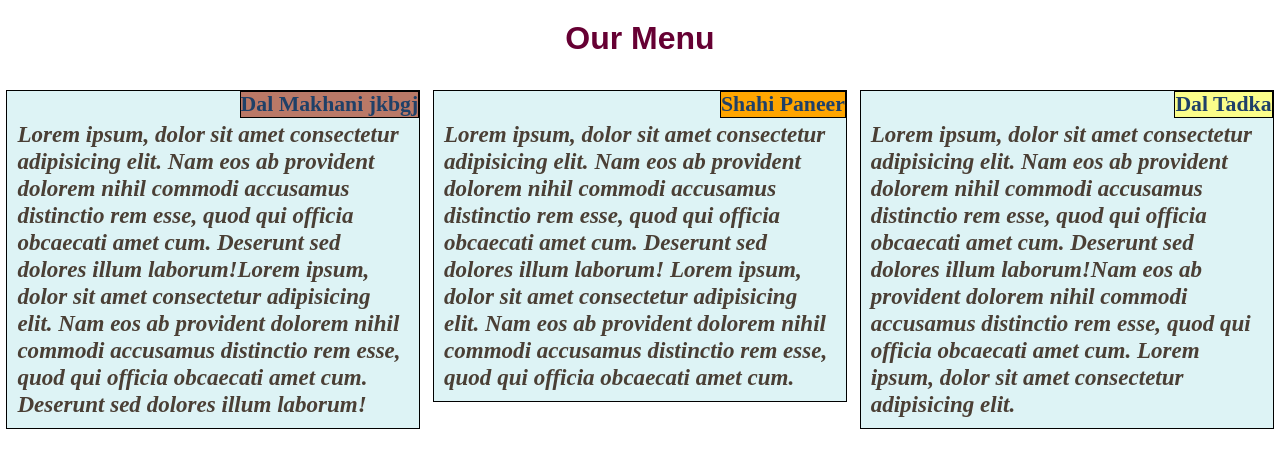
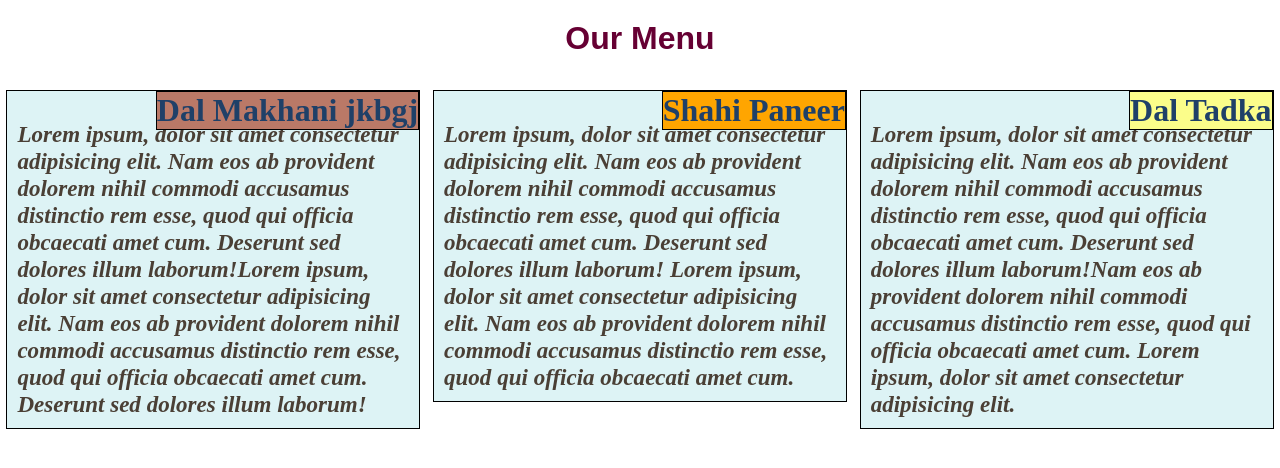
Before and after one commit to Killer117/coursera-test, a plain HTML site: page mod2_solution/index.html in a window 1280 px wide. Drawn offline with Linux system fonts and the light colour scheme.

Commit message:
Update styles.css

```diff
--- a/mod2_solution/css/styles.css
+++ b/mod2_solution/css/styles.css
@@ -48,7 +48,7 @@ h1{
   font-family: serif;
   font-style: normal;
   font-weight: 900;
-  font-size:1.7vw;
+  font-size: 2.5vw;
   color: #1f4068;
 
 }
```
